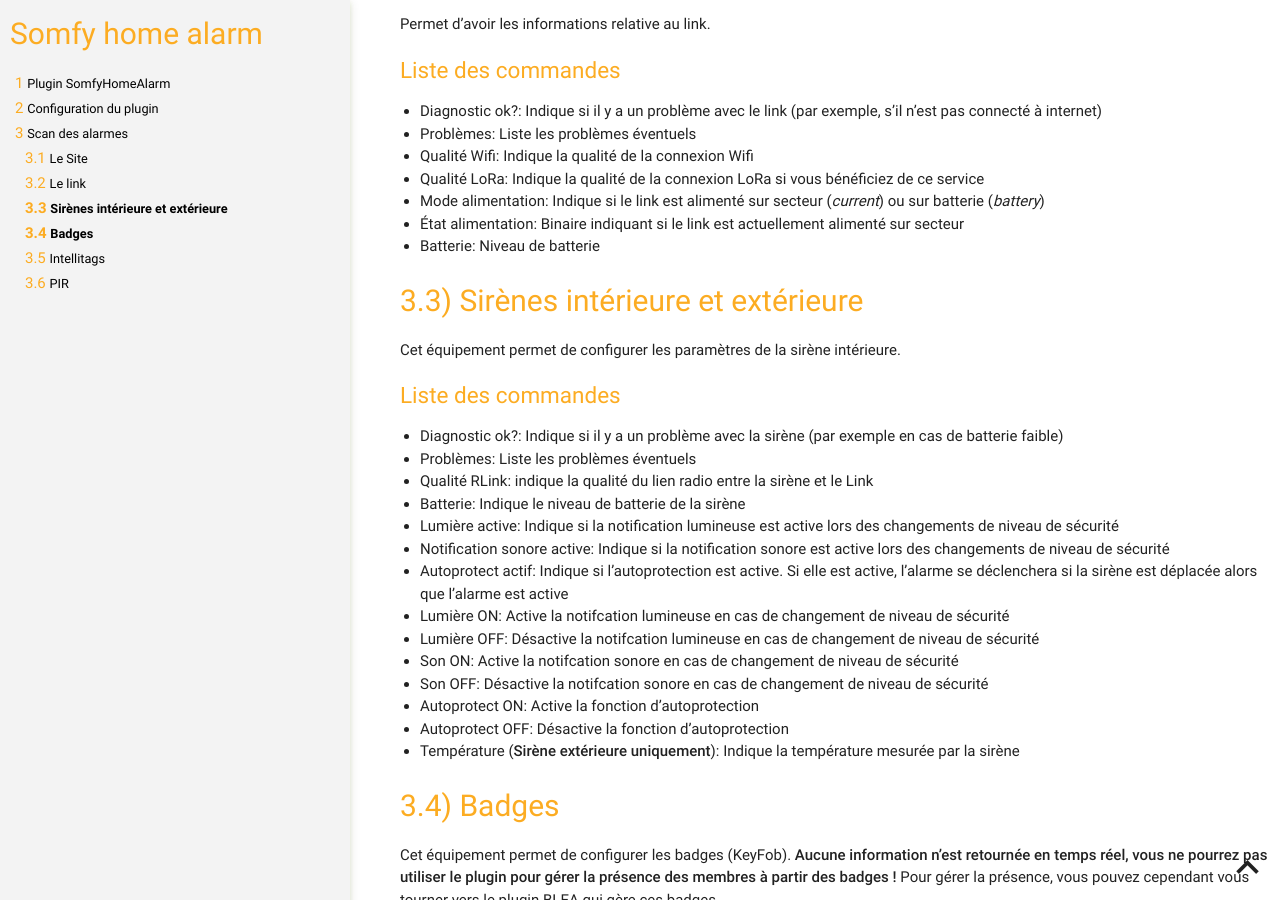
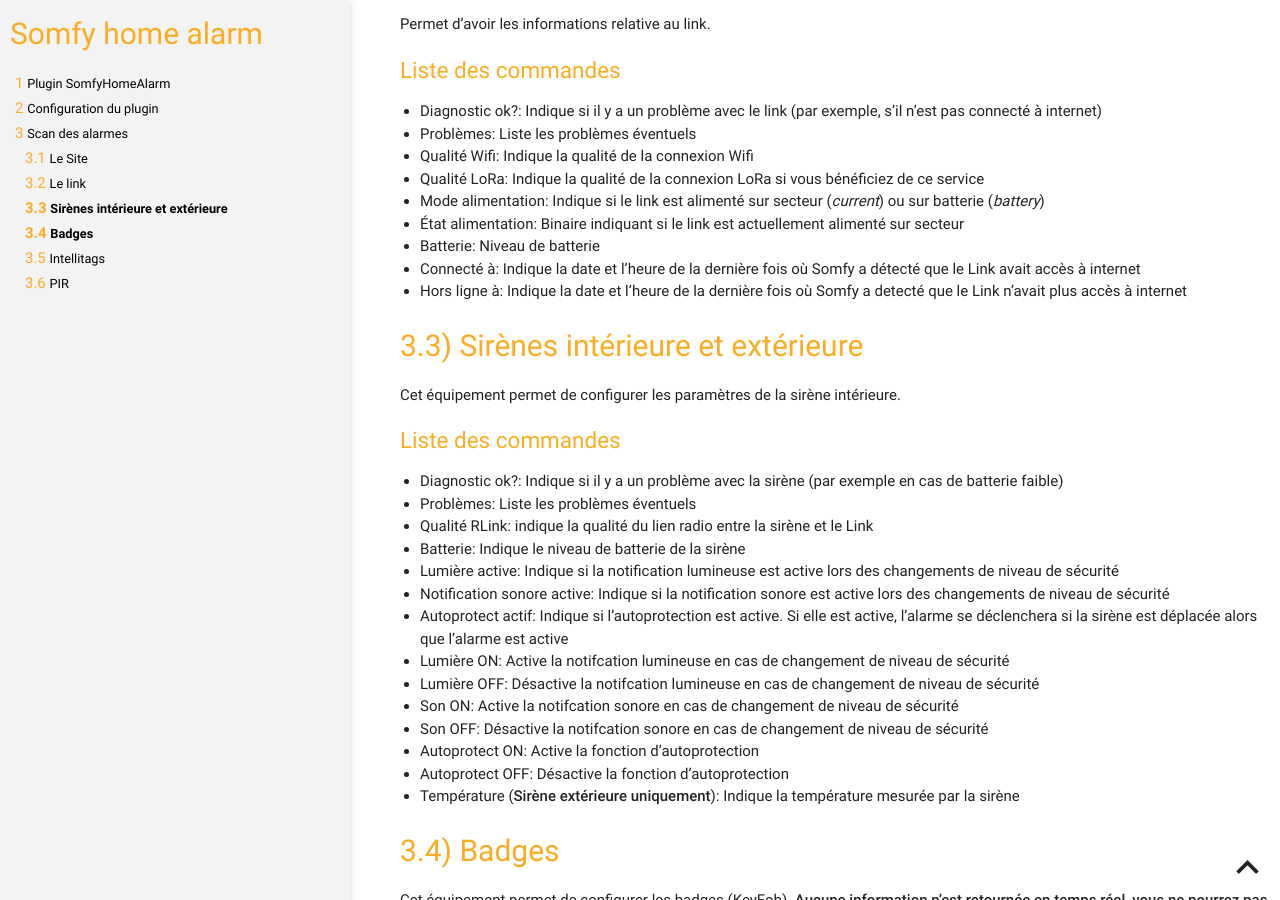
Before and after one commit to erobert-c/docs-somfyHomeAlarm, a Jekyll site: the page built from fr_FR/index.md, in a window 1280 px wide and 900 px high, scrolled down 1700 px. Built offline with Jekyll 4.4.1, drawn with Linux system fonts in a browser that asks for light colours.

Commit message:
doc: Ajout docs commande Connecté/Hors Ligne à pour le Link

```diff
--- a/fr_FR/index.md
+++ b/fr_FR/index.md
@@ -54,6 +54,8 @@ Permet d'avoir les informations relative au link.
 * Mode alimentation: Indique si le link est alimenté sur secteur (*current*) ou sur batterie (*battery*)
 * État alimentation: Binaire indiquant si le link est actuellement alimenté sur secteur
 * Batterie: Niveau de batterie
+* Connecté à: Indique la date et l'heure de la dernière fois où Somfy a détecté que le Link avait accès à internet
+* Hors ligne à: Indique la date et l'heure de la dernière fois où Somfy a detecté que le Link n'avait plus accès à internet
 
 ## Sirènes intérieure et extérieure
 Cet équipement permet de configurer les paramètres de la sirène intérieure.
```
